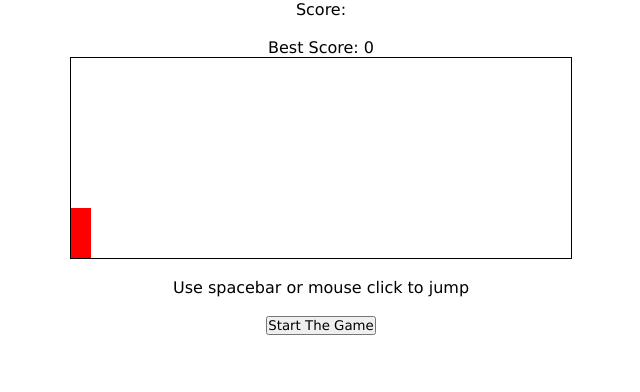
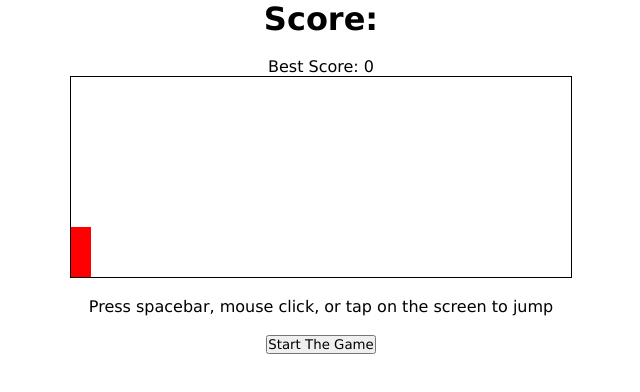
Before and after one commit to GGoldie/block-hop, a plain HTML site: page index.html in a window 1280 px wide. Shown: the whole page, without its empty margins (319-959 px from the left). Drawn offline with Linux system fonts and the light colour scheme.

Commit message:
Update index.html

```diff
--- a/index.html
+++ b/index.html
@@ -27,7 +27,7 @@ ontouchstart="jump()">
 </head>
 <body>
 
-    <p>Score: <span id="scoreSpan"></span></p>
+    <h1>Score: <span id="scoreSpan"></span></h1>
     <br>
     <p>Best Score: <span id="scorebest">0</span></p>
     <div class="game">
@@ -36,7 +36,7 @@ ontouchstart="jump()">
     </div>
     <br>
     <div>
-        <p>Use spacebar or mouse click to jump</p>
+        <p>Press spacebar, mouse click, or tap on the screen to jump</p>
         <br>
         <p><button id="btn" onclick="this.style.display='none';main()">
             Start The Game
```
